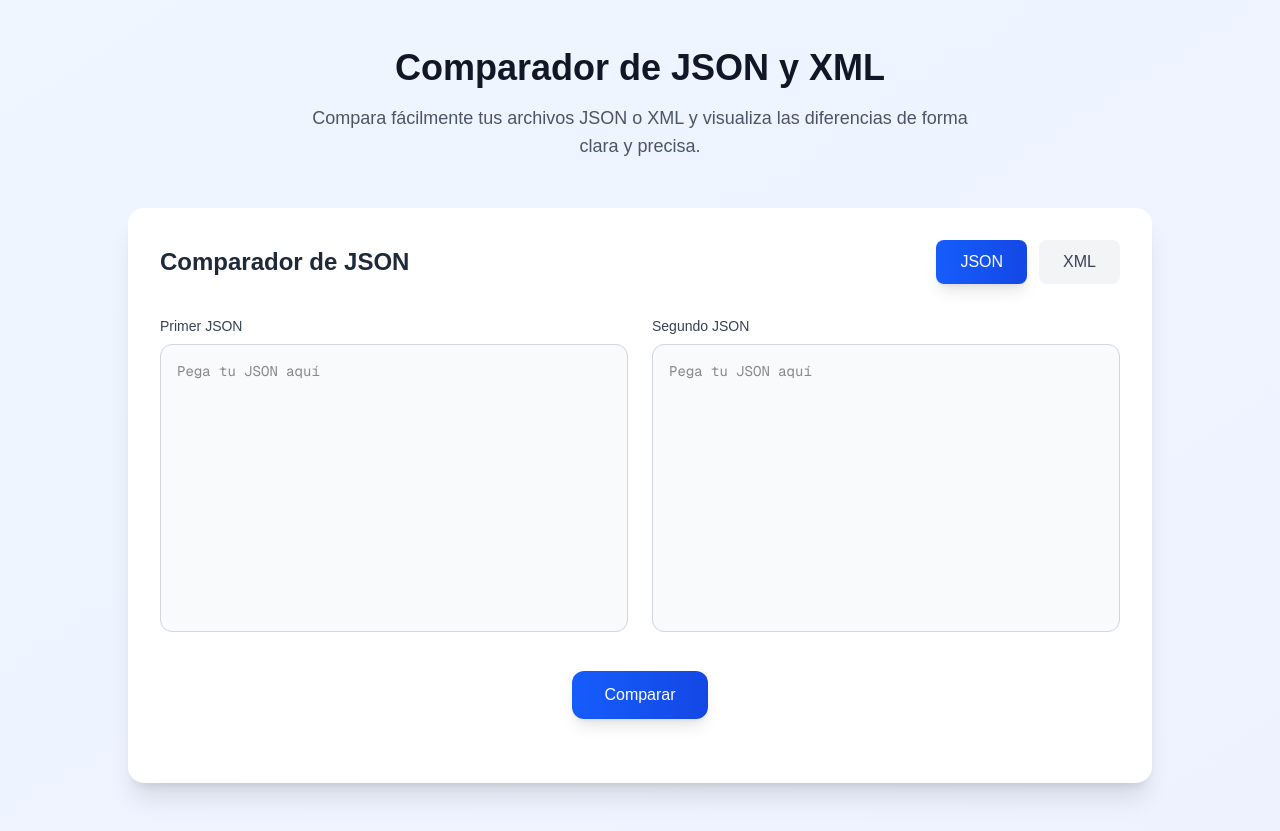
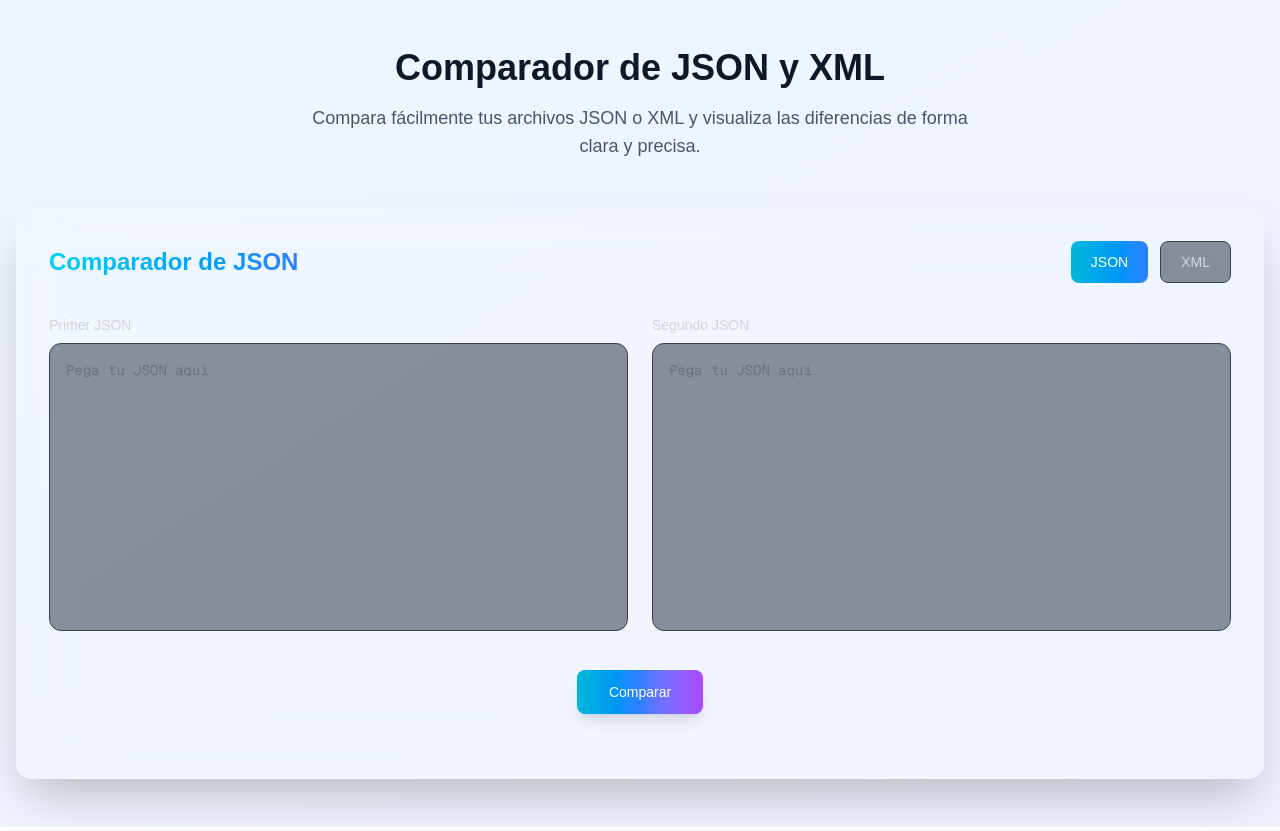
Before and after one commit to xcladev/json-xml-comparator, a Next.js app: page / in a window 1280 px wide. Built offline with nearby package versions, Linux system fonts and the light colour scheme.

Commit message:
feat: Diseño minimalista y moderno integrado

```diff
--- a/src/components/Comparator.tsx
+++ b/src/components/Comparator.tsx
@@ -1,7 +1,7 @@
 "use client";
 
 import { useState } from "react";
-import { diffWords } from "diff";
+import { diffLines } from "diff";
 
 interface DiffResult {
   added?: boolean;
@@ -19,7 +19,6 @@ export default function Comparator() {
   const [result, setResult] = useState<DiffResult[] | null>(null);
   const [error, setError] = useState<string | null>(null);
 
-  // Estados separados para JSON y XML
   const [jsonState, setJsonState] = useState<InputState>({
     input1: "",
     input2: "",
@@ -29,9 +28,26 @@ export default function Comparator() {
     input2: "",
   });
 
-  // Estado actual basado en diffType
   const currentState = diffType === "json" ? jsonState : xmlState;
   const setCurrentState = diffType === "json" ? setJsonState : setXmlState;
+
+  const formatJSON = (json: string): string => {
+    try {
+      return JSON.stringify(JSON.parse(json), null, 2);
+    } catch {
+      return json;
+    }
+  };
+
+  const formatXML = (xml: string): string => {
+    try {
+      const parser = new DOMParser();
+      const xmlDoc = parser.parseFromString(xml, "text/xml");
+      return new XMLSerializer().serializeToString(xmlDoc);
+    } catch {
+      return xml;
+    }
+  };
 
   const handleInputChange = (inputNumber: 1 | 2, value: string) => {
     setCurrentState((prev) => ({
@@ -50,23 +66,16 @@ export default function Comparator() {
     setError(null);
     try {
       if (diffType === "json") {
-        const json1 = JSON.parse(currentState.input1);
-        const json2 = JSON.parse(currentState.input2);
-        const str1 = JSON.stringify(json1, null, 2);
-        const str2 = JSON.stringify(json2, null, 2);
-        setResult(diffWords(str1, str2));
+        const json1 = formatJSON(currentState.input1);
+        const json2 = formatJSON(currentState.input2);
+        setResult(diffLines(json1, json2));
       } else {
-        const parser = new DOMParser();
-        const xml1 = parser.parseFromString(currentState.input1, "text/xml");
-        const xml2 = parser.parseFromString(currentState.input2, "text/xml");
-
-        if (xml1.documentElement && xml2.documentElement) {
-          const str1 = new XMLSerializer().serializeToString(xml1);
-          const str2 = new XMLSerializer().serializeToString(xml2);
-          setResult(diffWords(str1, str2));
-        } else {
+        const xml1 = formatXML(currentState.input1);
+        const xml2 = formatXML(currentState.input2);
+        if (!xml1 || !xml2) {
           throw new Error("XML inválido");
         }
+        setResult(diffLines(xml1, xml2));
       }
     } catch (err) {
       setError(
@@ -76,77 +85,101 @@ export default function Comparator() {
   };
 
   const renderDiff = (diff: DiffResult[]) => {
-    return diff.map((part, index) => (
-      <span
-        key={index}
-        className={`${
-          part.added
-            ? "bg-green-100 text-green-800"
-            : part.removed
-            ? "bg-red-100 text-red-800"
-            : ""
-        } font-mono whitespace-pre-wrap`}
-      >
-        {part.value}
-      </span>
-    ));
+    return (
+      <div className="grid grid-cols-1 md:grid-cols-2 gap-6">
+        <div className="space-y-2">
+          <h4 className="text-sm font-medium text-gray-300">
+            Archivo Original
+          </h4>
+          <pre className="p-4 bg-gray-800/50 rounded-xl border border-gray-700 overflow-x-auto">
+            <code className="text-sm text-gray-200">
+              {diff.map((part, i) => (
+                <div
+                  key={i}
+                  className={`${
+                    part.removed ? "bg-red-900/50 text-red-200" : ""
+                  } whitespace-pre`}
+                >
+                  {part.removed || (!part.added && !part.removed)
+                    ? part.value
+                    : ""}
+                </div>
+              ))}
+            </code>
+          </pre>
+        </div>
+        <div className="space-y-2">
+          <h4 className="text-sm font-medium text-gray-300">Archivo Nuevo</h4>
+          <pre className="p-4 bg-gray-800/50 rounded-xl border border-gray-700 overflow-x-auto">
+            <code className="text-sm text-gray-200">
+              {diff.map((part, i) => (
+                <div
+                  key={i}
+                  className={`${
+                    part.added ? "bg-green-900/50 text-green-200" : ""
+                  } whitespace-pre`}
+                >
+                  {part.added || (!part.added && !part.removed)
+                    ? part.value
+                    : ""}
+                </div>
+              ))}
+            </code>
+          </pre>
+        </div>
+      </div>
+    );
   };
 
   return (
-    <div className="w-full max-w-5xl mx-auto bg-white rounded-2xl shadow-xl overflow-hidden">
+    <div className="w-full max-w-7xl mx-auto backdrop-blur-xl bg-white/10 rounded-2xl shadow-2xl overflow-hidden border border-white/20">
       <div className="p-8">
         <div className="flex flex-col md:flex-row justify-between items-start md:items-center mb-8">
-          <h2 className="text-2xl font-bold text-gray-800 mb-4 md:mb-0">
+          <h2 className="text-2xl font-bold text-transparent bg-clip-text bg-gradient-to-r from-cyan-400 to-blue-500 mb-4 md:mb-0">
             Comparador de {diffType.toUpperCase()}
           </h2>
           <div className="flex space-x-3">
             <button
-              className={`group relative px-6 py-2.5 rounded-lg transition-all duration-300 ${
+              className={`relative px-5 py-2.5 rounded-lg transition-all duration-300 font-medium text-sm ${
                 diffType === "json"
-                  ? "bg-gradient-to-r from-blue-600 to-blue-700 text-white shadow-lg hover:shadow-xl"
-                  : "bg-gray-100 text-gray-700 hover:bg-gray-200"
+                  ? "text-white bg-gradient-to-r from-cyan-500 to-blue-500 hover:bg-gradient-to-bl focus:ring-4 focus:outline-none focus:ring-cyan-300"
+                  : "text-gray-300 hover:text-white bg-gray-800/50 hover:bg-gray-700/50 border border-gray-700"
               }`}
               onClick={() => handleTypeChange("json")}
             >
-              <span className="relative z-10">JSON</span>
-              {diffType === "json" && (
-                <span className="absolute inset-0 bg-gradient-to-r from-blue-600 to-blue-700 rounded-lg opacity-0 group-hover:opacity-100 transition-opacity duration-300"></span>
-              )}
+              JSON
             </button>
             <button
-              className={`group relative px-6 py-2.5 rounded-lg transition-all duration-300 ${
+              className={`relative px-5 py-2.5 rounded-lg transition-all duration-300 font-medium text-sm ${
                 diffType === "xml"
-                  ? "bg-gradient-to-r from-blue-600 to-blue-700 text-white shadow-lg hover:shadow-xl"
-                  : "bg-gray-100 text-gray-700 hover:bg-gray-200"
+                  ? "text-white bg-gradient-to-r from-blue-500 to-purple-500 hover:bg-gradient-to-bl focus:ring-4 focus:outline-none focus:ring-blue-300"
+                  : "text-gray-300 hover:text-white bg-gray-800/50 hover:bg-gray-700/50 border border-gray-700"
               }`}
               onClick={() => handleTypeChange("xml")}
             >
-              <span className="relative z-10">XML</span>
-              {diffType === "xml" && (
-                <span className="absolute inset-0 bg-gradient-to-r from-blue-600 to-blue-700 rounded-lg opacity-0 group-hover:opacity-100 transition-opacity duration-300"></span>
-              )}
+              XML
             </button>
           </div>
         </div>
 
         <div className="grid grid-cols-1 md:grid-cols-2 gap-6 mb-8">
           <div className="space-y-2">
-            <label className="block text-sm font-medium text-gray-700">
+            <label className="block text-sm font-medium text-gray-300">
               Primer {diffType.toUpperCase()}
             </label>
             <textarea
-              className="w-full h-72 p-4 border border-gray-300 rounded-xl focus:ring-2 focus:ring-blue-500 focus:border-transparent resize-none font-mono text-sm bg-gray-50"
+              className="w-full h-72 p-4 bg-gray-800/50 border border-gray-700 rounded-xl focus:ring-2 focus:ring-cyan-500 focus:border-transparent resize-none font-mono text-sm text-gray-200 placeholder-gray-500"
               placeholder={`Pega tu ${diffType.toUpperCase()} aquí`}
               value={currentState.input1}
               onChange={(e) => handleInputChange(1, e.target.value)}
             />
           </div>
           <div className="space-y-2">
-            <label className="block text-sm font-medium text-gray-700">
+            <label className="block text-sm font-medium text-gray-300">
               Segundo {diffType.toUpperCase()}
             </label>
             <textarea
-              className="w-full h-72 p-4 border border-gray-300 rounded-xl focus:ring-2 focus:ring-blue-500 focus:border-transparent resize-none font-mono text-sm bg-gray-50"
+              className="w-full h-72 p-4 bg-gray-800/50 border border-gray-700 rounded-xl focus:ring-2 focus:ring-cyan-500 focus:border-transparent resize-none font-mono text-sm text-gray-200 placeholder-gray-500"
               placeholder={`Pega tu ${diffType.toUpperCase()} aquí`}
               value={currentState.input2}
               onChange={(e) => handleInputChange(2, e.target.value)}
@@ -156,16 +189,15 @@ export default function Comparator() {
 
         <div className="flex justify-center mb-8">
           <button
-            className="group relative px-8 py-3 bg-gradient-to-r from-blue-600 to-blue-700 text-white rounded-xl transition-all duration-300 shadow-lg hover:shadow-xl focus:outline-none focus:ring-2 focus:ring-blue-500 focus:ring-offset-2 font-medium"
+            className="text-white bg-gradient-to-r from-cyan-500 via-blue-500 to-purple-500 hover:bg-gradient-to-bl focus:ring-4 focus:outline-none focus:ring-cyan-300 font-medium rounded-lg text-sm px-8 py-3 text-center transition-all duration-300 shadow-lg hover:shadow-xl"
             onClick={handleComparison}
           >
-            <span className="relative z-10">Comparar</span>
-            <span className="absolute inset-0 bg-gradient-to-r from-blue-700 to-blue-800 rounded-xl opacity-0 group-hover:opacity-100 transition-opacity duration-300"></span>
+            Comparar
           </button>
         </div>
 
         {error && (
-          <div className="p-4 mb-6 bg-red-50 text-red-700 rounded-xl border border-red-200">
+          <div className="p-4 mb-6 bg-red-900/50 text-red-200 rounded-xl border border-red-700">
             <div className="flex items-center">
               <svg
                 className="w-5 h-5 mr-2"
@@ -185,25 +217,21 @@ export default function Comparator() {
 
         {result && (
           <div className="mt-8">
-            <h3 className="text-lg font-semibold text-gray-800 mb-4">
+            <h3 className="text-lg font-semibold text-gray-200 mb-4">
               Resultado de la comparación
             </h3>
-            <div className="p-6 bg-gray-50 rounded-xl border border-gray-200">
-              <div className="font-mono text-sm overflow-x-auto">
-                {renderDiff(result)}
-              </div>
-            </div>
-            <div className="mt-6 flex flex-wrap gap-6 text-sm text-gray-600">
+            {renderDiff(result)}
+            <div className="mt-6 flex flex-wrap gap-6 text-sm text-gray-300">
               <div className="flex items-center">
-                <div className="w-4 h-4 bg-green-100 rounded mr-2"></div>
+                <div className="w-4 h-4 bg-emerald-900/50 rounded mr-2 border border-emerald-700"></div>
                 <span>Agregado</span>
               </div>
               <div className="flex items-center">
-                <div className="w-4 h-4 bg-red-100 rounded mr-2"></div>
+                <div className="w-4 h-4 bg-red-900/50 rounded mr-2 border border-red-700"></div>
                 <span>Eliminado</span>
               </div>
               <div className="flex items-center">
-                <div className="w-4 h-4 bg-white border border-gray-300 rounded mr-2"></div>
+                <div className="w-4 h-4 bg-gray-800/50 rounded mr-2 border border-gray-700"></div>
                 <span>Sin cambios</span>
               </div>
             </div>
```
